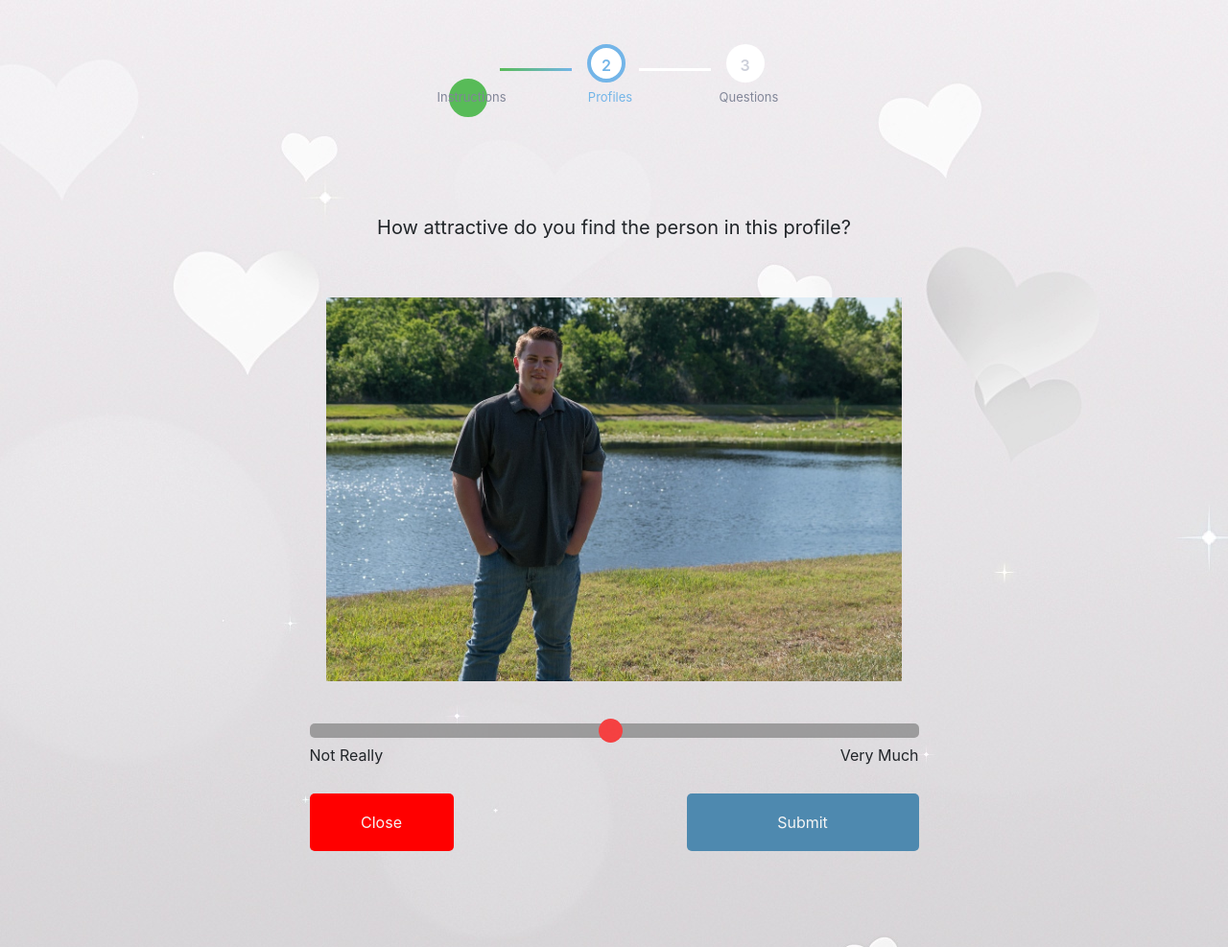
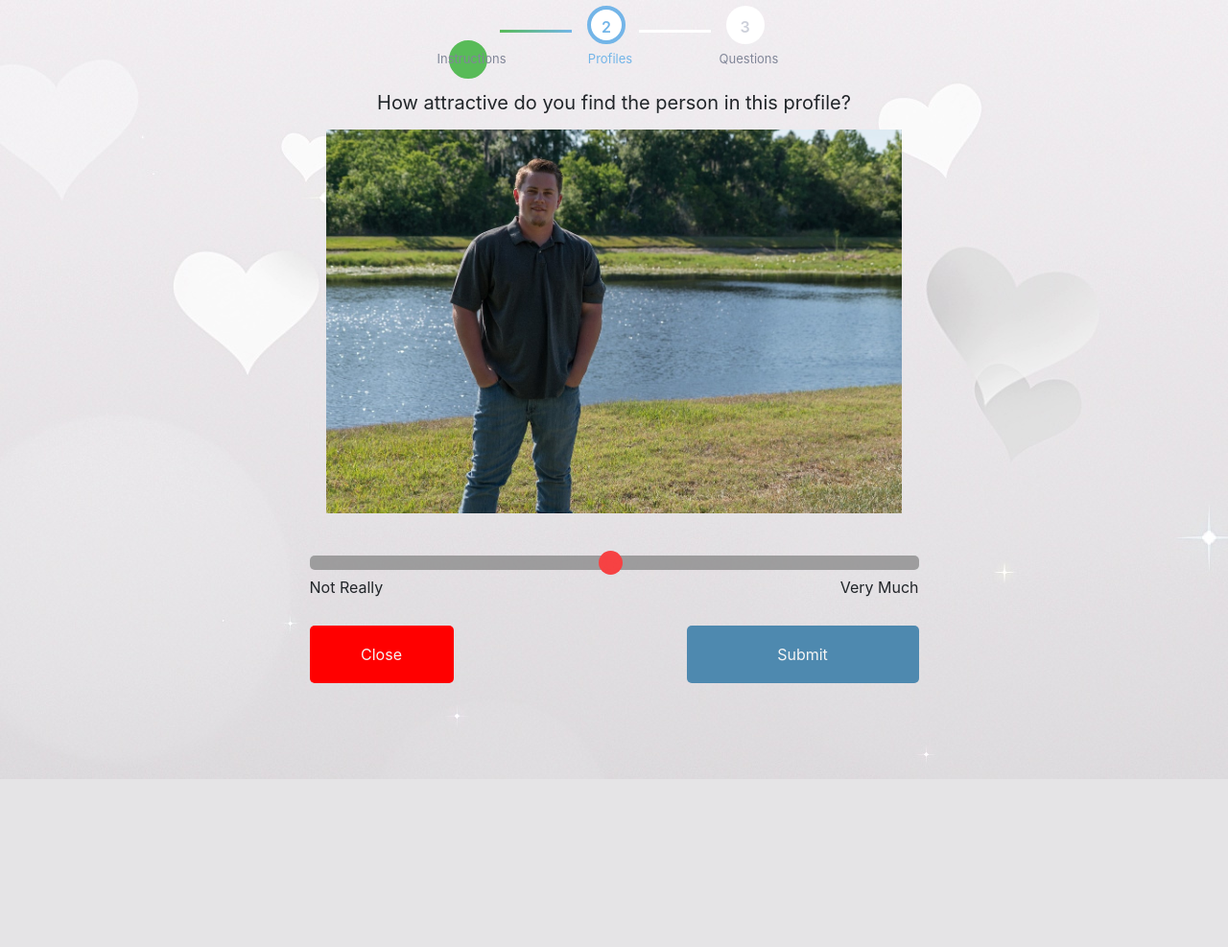
Before and after one commit to svetasokhina/DatingProject, a Flask app: template templates/profile_110.html in a window 1280 px wide. Shown: the whole page at 96% size. After the commit the page ends 812 px from the top, so only its background shows below. Run offline with Flask 2, Linux system fonts and the light colour scheme; the template is opened without the code that fills it, so the values that code supplies are empty; some libraries are stand-ins or nearby versions.

Commit message:
dev vs dep

```diff
--- a/app.py
+++ b/app.py
@@ -10,7 +10,7 @@
 
 app = Flask(__name__)
 
-ENV = 'proda'
+ENV = 'prod'
 
 if ENV == 'dev':
     debug = True
--- a/static/styles/profiles.css
+++ b/static/styles/profiles.css
@@ -12,17 +12,27 @@
   background-image: url("/static/images/bg-image4.jpeg");
 }
 
+.row{
+
+}
+
 .page-title-description-container {
   width: 100%;
   text-align: center;
-  margin-bottom: 50px;
+  margin-bottom: 5px;
 }
 
 .page-title {
   font-size: 20px;
-  margin: 20px 0px;
+  margin: 5px 0px;
+
+
 }
 
+.progress-bar-placer{
+
+
+}
 
 .page-description {
   font-size: 16px;
@@ -30,7 +40,7 @@
 }
 
 .page-progress-bar {
-  margin-bottom: 50px;
+
 }
 
 .img-container {
@@ -85,7 +95,7 @@
 
 #steps {
   width: 345px;
-  margin: 50px auto;
+  margin: 10px auto;
 }
 
 
```
